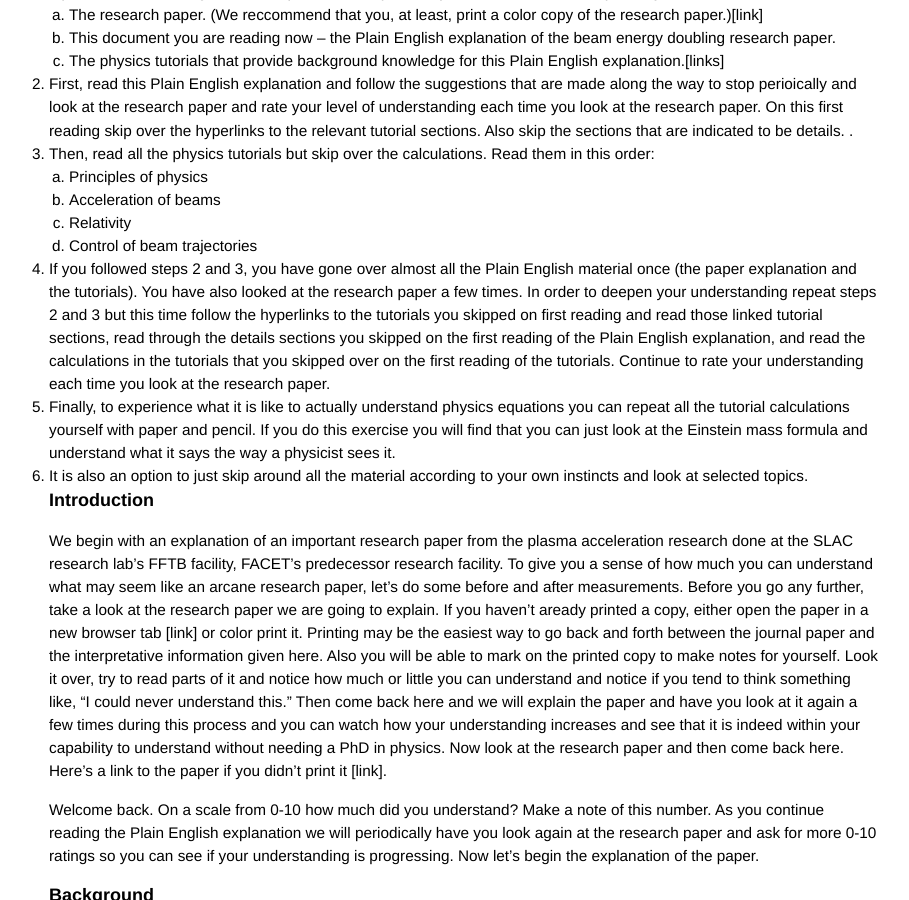
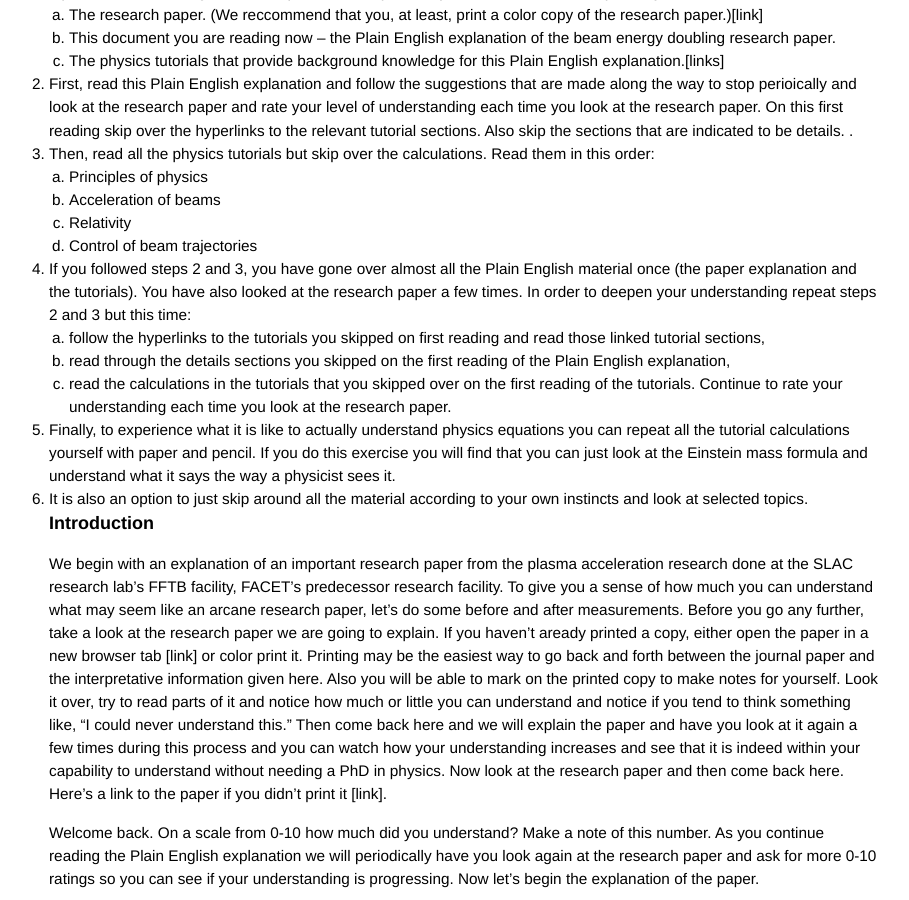
Before and after one commit to grbfacet/facet, a Jekyll site: the page built from energy-doubling-exposition.md, in a window 1280 px wide and 900 px high, scrolled down 425 px. Shown: the whole window, without its empty margins (176-1085 px from the left). Built offline with Jekyll 4.4.1, drawn with Linux system fonts in a browser that asks for light colours.

Commit message:
Update energy-doubling-exposition.md

```diff
--- a/energy-doubling-exposition.md
+++ b/energy-doubling-exposition.md
@@ -18,7 +18,11 @@ Here is our suggestion for how to achieve an understanding the energy doubling p
    1. Acceleration of beams
    1. Relativity
    1. Control of beam trajectories
-4. If you followed steps 2 and 3, you have gone over almost all the Plain English material once (the paper explanation and the tutorials). You have also looked at the research paper a few times. In order to deepen your understanding repeat steps 2 and 3 but this time follow the hyperlinks to the tutorials you skipped on first reading and read those linked tutorial sections, read through the details sections you skipped on the first reading of the Plain English explanation, and read the calculations in the tutorials that you skipped over on the first reading of the tutorials. Continue to rate your understanding each time you look at the research paper.
+4. If you followed steps 2 and 3, you have gone over almost all the Plain English material once (the paper explanation and the tutorials). You have also looked at the research paper a few times. In order to deepen your understanding repeat steps 2 and 3 but this time:
+   1. follow the hyperlinks to the tutorials you skipped on first reading and read those linked tutorial sections,
+   1. read through the details sections you skipped on the first reading of the Plain English explanation,
+   1. read the calculations in the tutorials that you skipped over on the first reading of the tutorials.
+Continue to rate your understanding each time you look at the research paper.
 5. Finally, to experience what it is like to actually understand physics equations you can repeat all the tutorial calculations yourself with paper and pencil. If you do this exercise you will find that you can just look at the Einstein mass formula and understand what it says the way a physicist sees it.
 6. It is also an option to just skip around all the material according to your own instincts and look at selected topics.
 
```
